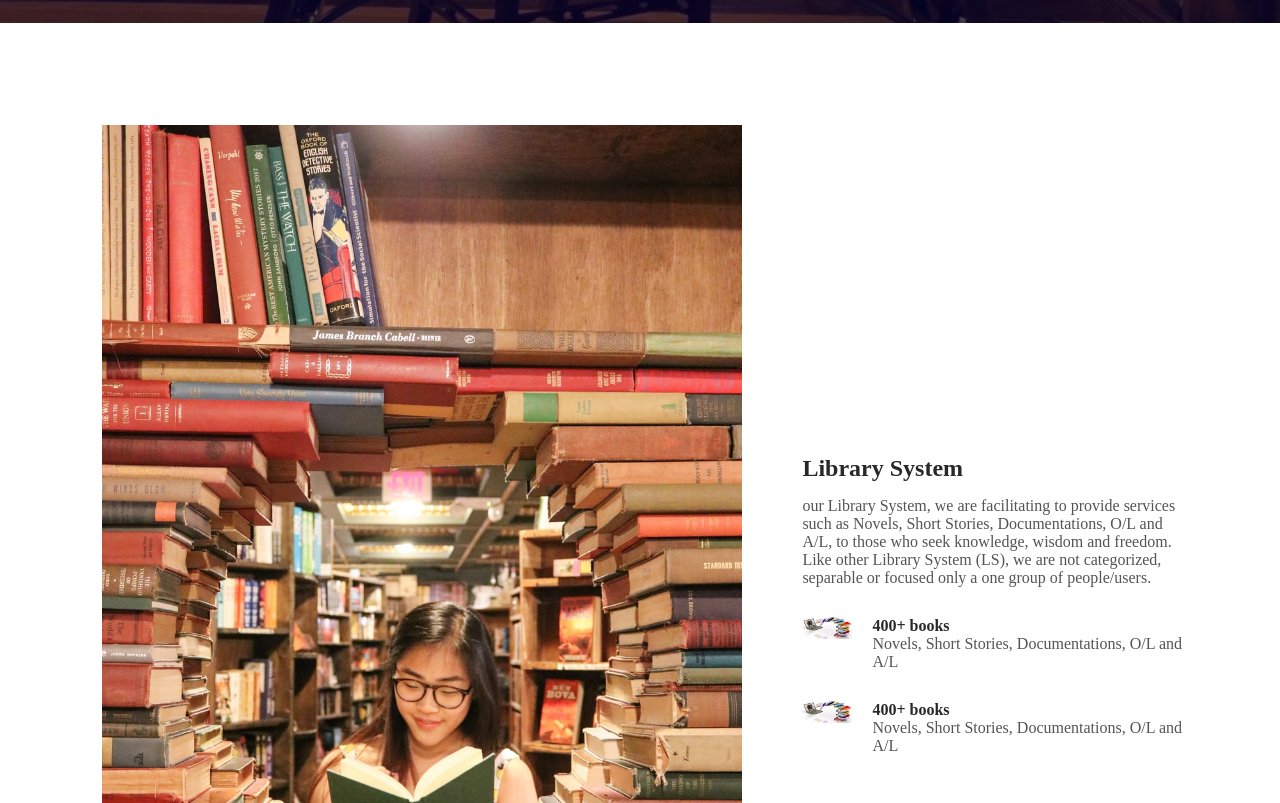
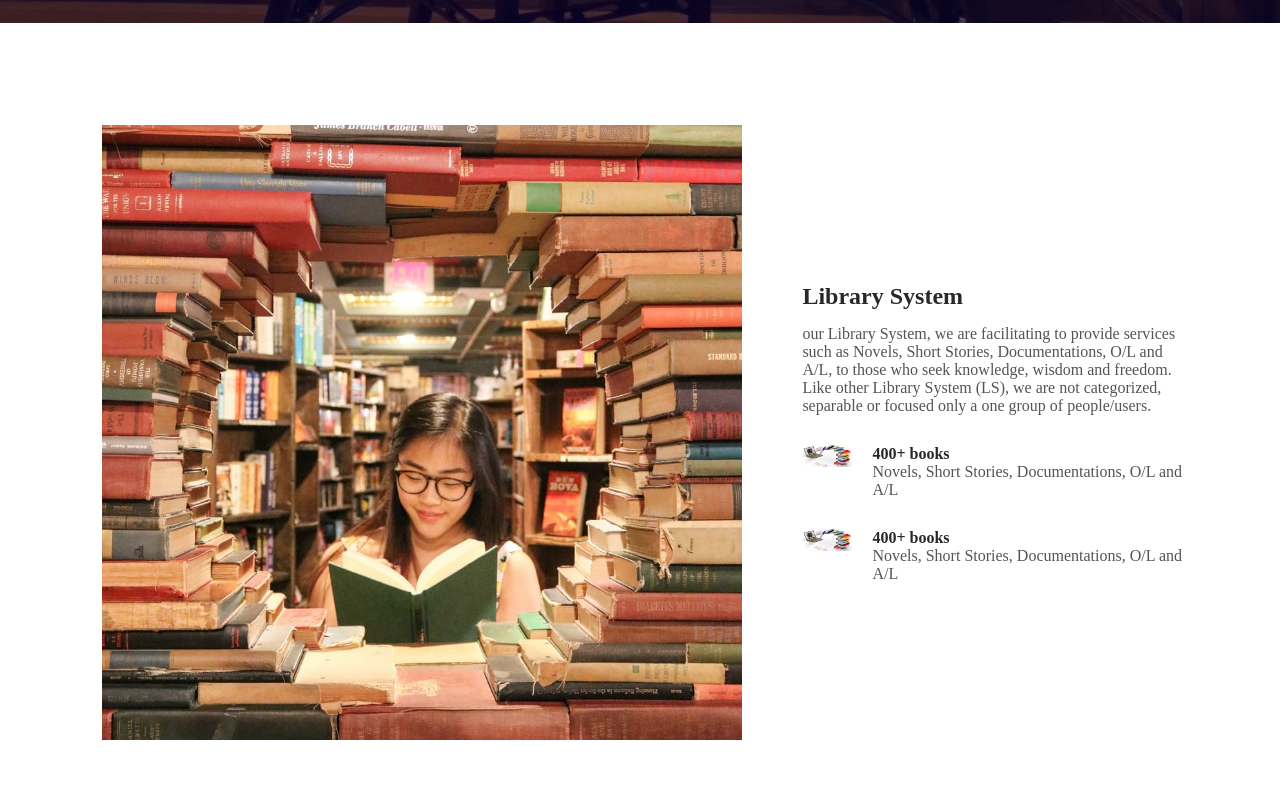
Before and after one commit to NSachini/web-project, a plain HTML site: page about.html in a window 1280 px wide. Shown: the part 457-1260 px from the top of the page. Drawn offline with Linux system fonts and the light colour scheme.

Commit message:
about modified

```diff
--- a/about.html
+++ b/about.html
@@ -12,7 +12,7 @@
         </section>
         <section id="about-container">
             <div class="about-img">
-                <img src="reading.jpg">
+                <img src="reading1.jpg">
             </div>
             <div class="about-text">
                 <h2>Library System</h2>
```
Also changed, not shown: reading.jpg (deleted), reading1.jpg (added).
